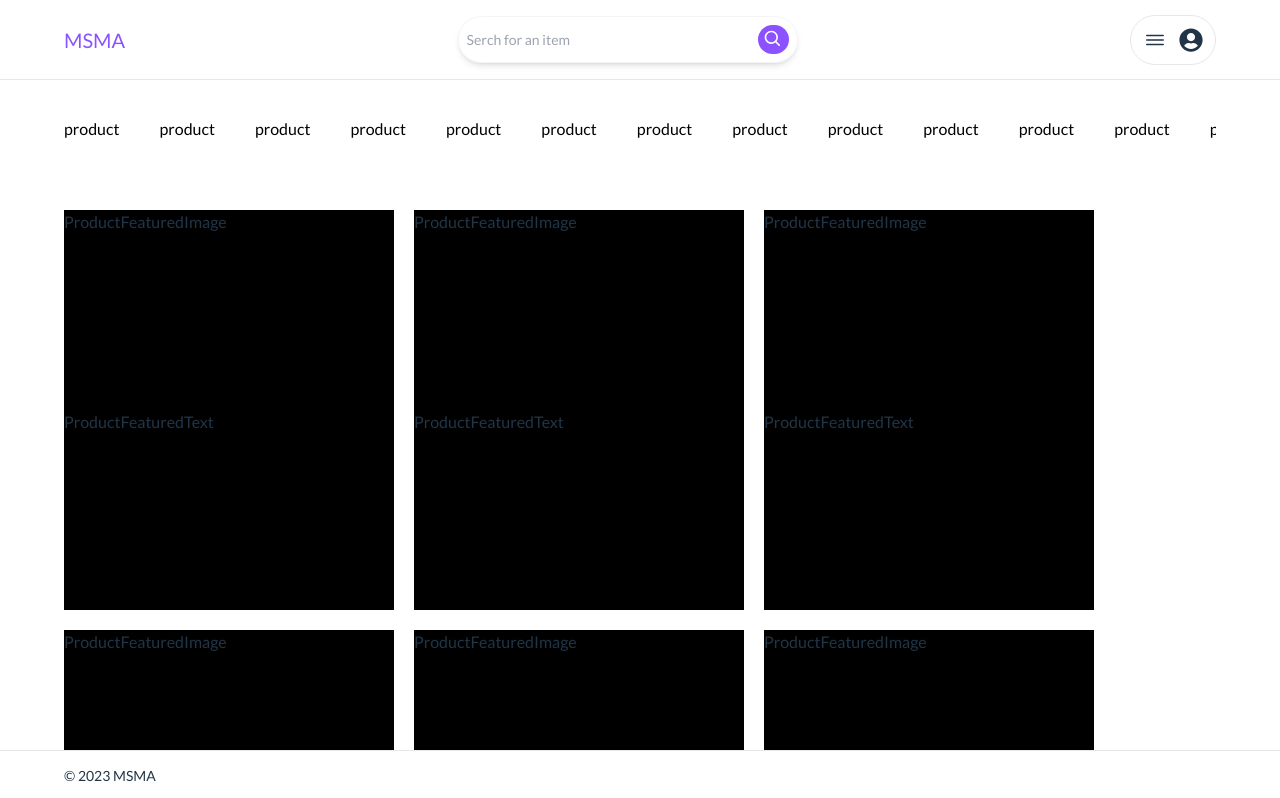
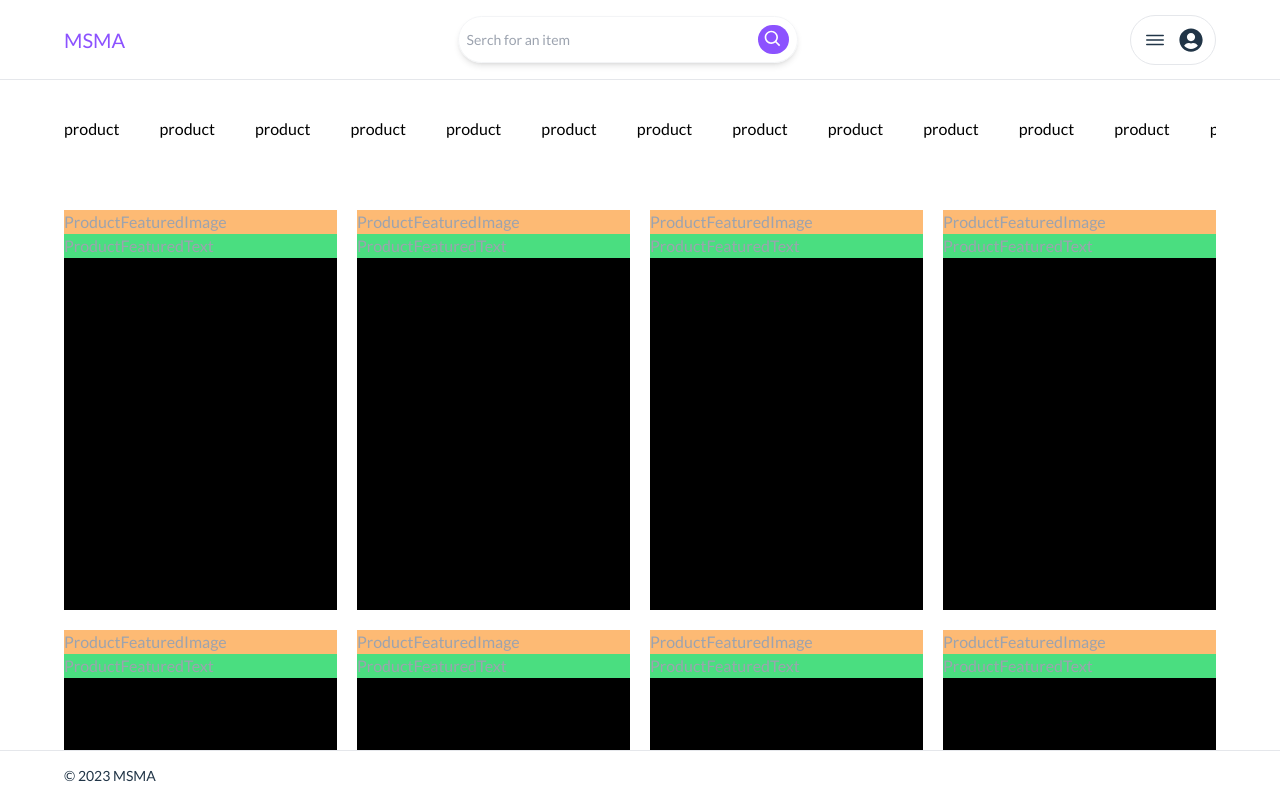
Before and after one commit to isaacetor/MS_MA, a React (Vite) app: page / in a window 1280 px wide. Shown: the top 798 px of the page. Built offline with nearby package versions, Linux system fonts and the light colour scheme.

Commit message:
made changes to card

```diff
--- a/src/components/props/ProductProps.tsx
+++ b/src/components/props/ProductProps.tsx
@@ -2,12 +2,16 @@ import { ProductFeaturedImage, ProductFeaturedText } from ".";
 
 const ProductProps = () => {
   return (
-    <div className="w-[330px] h-[400px] overflow-hidden bg-black max-w-lg:w-[45%] max-w-sm:w-[100%] grid grid-rows-2">
+    <div className=" h-[400px] overflow-hidden bg-black text-gray-400">
       {/*product picture */}
-      <ProductFeaturedImage />
+      <div className="col-span-2 row-span-2 bg-orange-300">
+        <ProductFeaturedImage />
+      </div>
 
       {/* product Text */}
-      <ProductFeaturedText />
+      <div className="col-span-2 row-span-1 bg-green-400">
+        <ProductFeaturedText />
+      </div>
     </div>
   );
 };
--- a/src/pages/Home.tsx
+++ b/src/pages/Home.tsx
@@ -3,7 +3,7 @@ import { ProductProps } from "../components";
 const Home = () => {
   return (
     <div className="container">
-      <div className="w-[90%] m-[auto] h-full flex flex-wrap justify-left mt-[2rem] gap-5">
+      <div className="w-[90%] m-[auto] h-full mt-[2rem] grid grid-cols-1 sm:grid-cols-2 md:grid-cols-3 lg:grid-cols-4 grid-rows-4 gap-5 ">
         <ProductProps />
         <ProductProps />
         <ProductProps />
```
